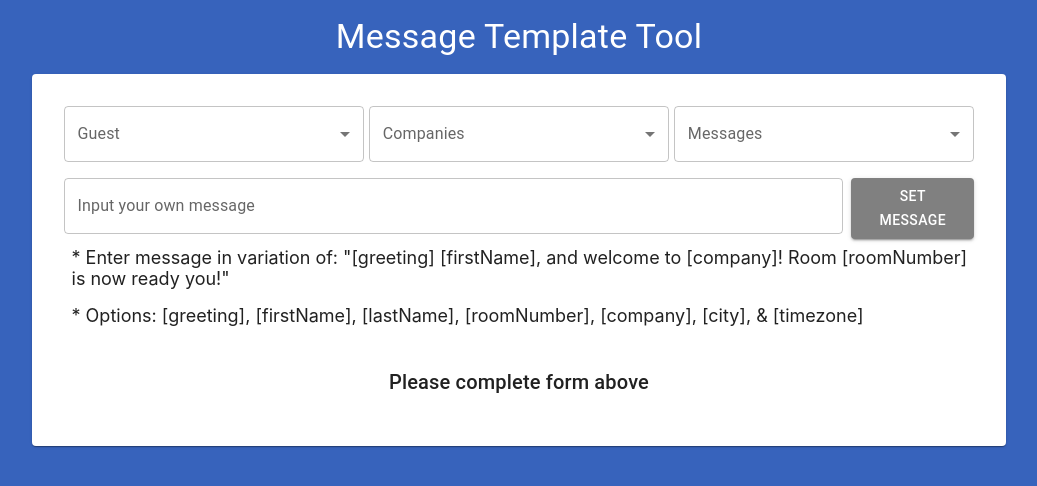
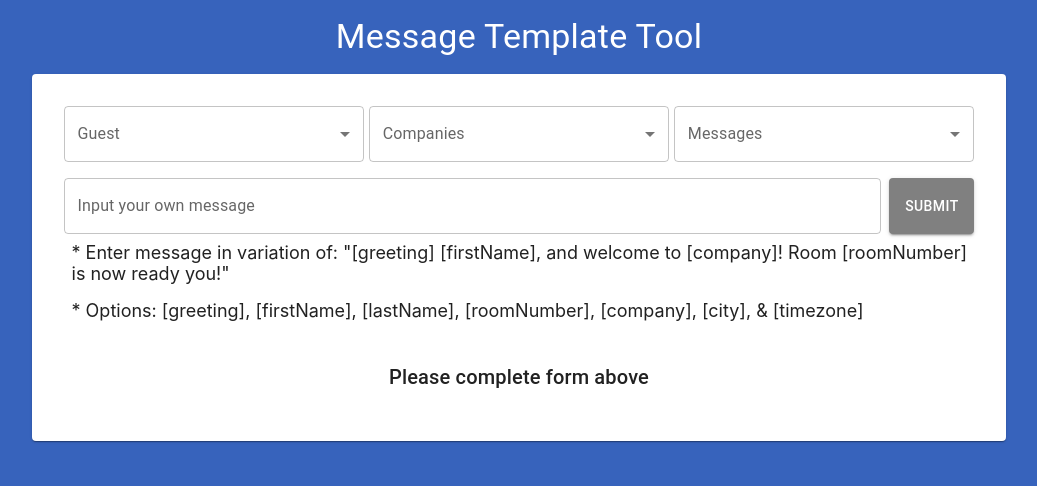
Before and after one commit to AnthonyDampier/message_template_tool, a React (Create React App) app: page / in a window 1280 px wide. Shown: the top 486 px of the page, without its empty margins (121-1158 px from the left). Built offline with nearby package versions, Linux system fonts and the light colour scheme.

Commit message:
css refinement

```diff
--- a/src/components/MessageCreator.jsx
+++ b/src/components/MessageCreator.jsx
@@ -29,7 +29,7 @@ export default function MessageCreator({guest, company, messageTemplate, getCurr
     )
 
     return(
-            <Typography sx={{display: 'flex', width: 1, p: 2, backgroundColor: 'lightGreen', borderRadius: 2, justifyContent: 'center'}} variant='h6' component='h2'>
+            <Typography sx={{display: 'flex', width: 1, p: 2, backgroundColor: 'lightBlue', borderRadius: 2, justifyContent: 'center'}} variant='h6' component='h2'>
                 {finalMessage()}
             </Typography>
     )
--- a/src/components/PersonalizeMessage.jsx
+++ b/src/components/PersonalizeMessage.jsx
@@ -20,8 +20,8 @@ export default function PersonalizeMessage({setMessageTemplate}){
                     value={newMessage}
                     onChange={(event) => setNewMessage(event.target.value)}
                 />
-                <Button sx={{ml: 1, backgroundColor: 'grey', width: 'fit-content'}} variant="contained" onClick={() => setMessageTemplate({message: newMessage})}>
-                    Set Message
+                <Button sx={{ml: 1, backgroundColor: 'gray', ':hover': { bgcolor: 'blue', color:'white',}, width: 'fit-content'}} variant="contained" onClick={() => setMessageTemplate({message: newMessage})}>
+                    Submit
                 </Button>
             </Box>
             <Typography sx={{display: 'flex', fontSize: 18, width: 1, p:1}} variant='span'>
```
